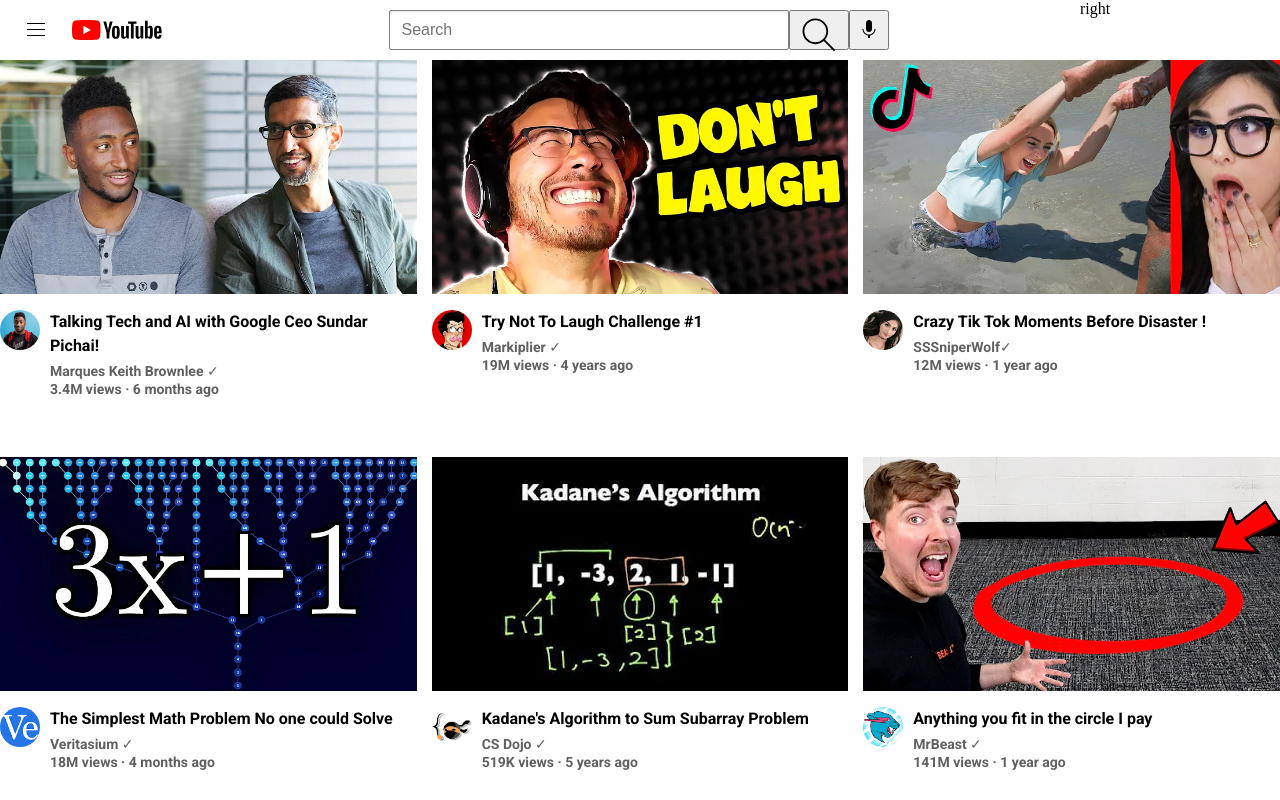
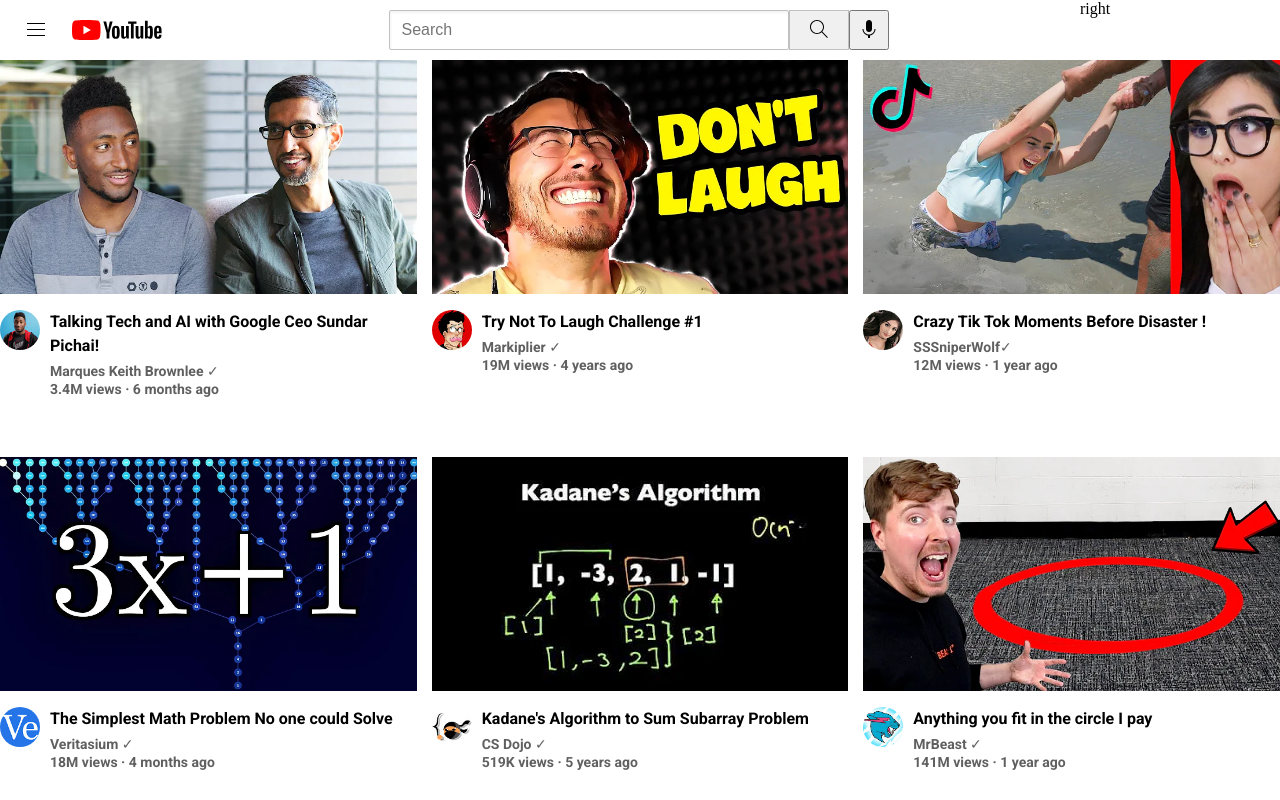
Before and after one commit to Kraken-ops/youtube-clone, a plain HTML site: page youtube.html in a window 1280 px wide. Drawn offline with Linux system fonts and the light colour scheme.

Commit message:
added few changes

```diff
--- a/youtube.html
+++ b/youtube.html
@@ -21,10 +21,10 @@
         <div class="mid-sec">
             <input class="search-bar" type="text" placeholder="Search" />
             <button class="search">
-                <img src="icons/search.svg" alt="">
+                <img class="search-icon" src="icons/search.svg" alt="">
             </button>
             <button class="voice">
-                <img src="icons/voice-search-icon.svg" alt="">
+                <img class="voice-icon" src="icons/voice-search-icon.svg" alt="">
             </button>
         </div>
         <div class="right-sec">
--- a/yt.css
+++ b/yt.css
@@ -36,10 +36,20 @@
 .search{
     height: 40px;
     width: 60px;
+    background-color: rgb(240,240,240);
+    border-width: 1px;
+    border-style: solid;
+    border-color: rgb(192, 192, 192);
 }
 .voice{
     height: 40px;
     width: 40px;
+}
+.search-icon{
+    height: 24px;
+}
+.voice-icon{
+
 }
 .search-bar {
     flex: 1;
@@ -48,7 +58,7 @@
     font-size: 16px;
     border-width: 1px;
     border-style: solid;
-    border-color: grey;
+    border-color: rgb(192, 192, 192);
     border-radius: 2px;
     box-shadow: inset 1px 2px 3px rgba(0,0,0,0.05);
 }
```
